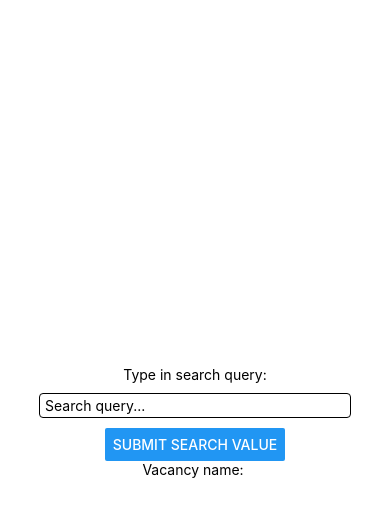
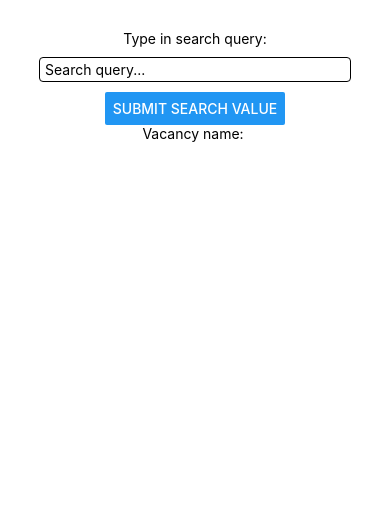
Before and after one commit to valentinmakov/hooks, a React Native app: screen / in a window 390 px wide. Shown: the top 516 px of the page. Built offline with nearby package versions, Linux system fonts and the light colour scheme.

Commit message:
Safe Area added

```diff
--- a/App.tsx
+++ b/App.tsx
@@ -6,6 +6,7 @@ import React,
 
 import {
   Button,
+  SafeAreaView,
   StyleSheet,
   Text,
   TextInput,
@@ -14,6 +15,8 @@ import {
 } from 'react-native'
 
 interface IStyles {
+  safeAreaContainer: ViewStyle,
+  container: ViewStyle,
   textInput: ViewStyle,
 }
 
@@ -45,7 +48,8 @@ const App: React.SFC = (): JSX.Element => {
   )
 
   return (
-    <View style={{flex: 1, justifyContent: 'center', alignItems: 'center'}}>
+    <SafeAreaView style={styles.safeAreaContainer}>
+      <View style={styles.container}>
         <Text>Type in search query:</Text>
         <TextInput
           value={searchValue}
@@ -60,10 +64,19 @@ const App: React.SFC = (): JSX.Element => {
         />
         <Text>{`Vacancy name: ${vacancy}`}</Text>
       </View>
+    </SafeAreaView>
   )
 }
 
-const styles: any = StyleSheet.create<IStyles>({
+const styles = StyleSheet.create<IStyles>({
+  safeAreaContainer: {
+    flex: 1,
+  },
+  container: {
+    flex: 1,
+    alignItems: 'center',
+    paddingTop: 30,
+  },
   textInput: {
     flexDirection: 'row',
     width: '80%',
```
Lines whose indentation alone changed are shown as unchanged.
